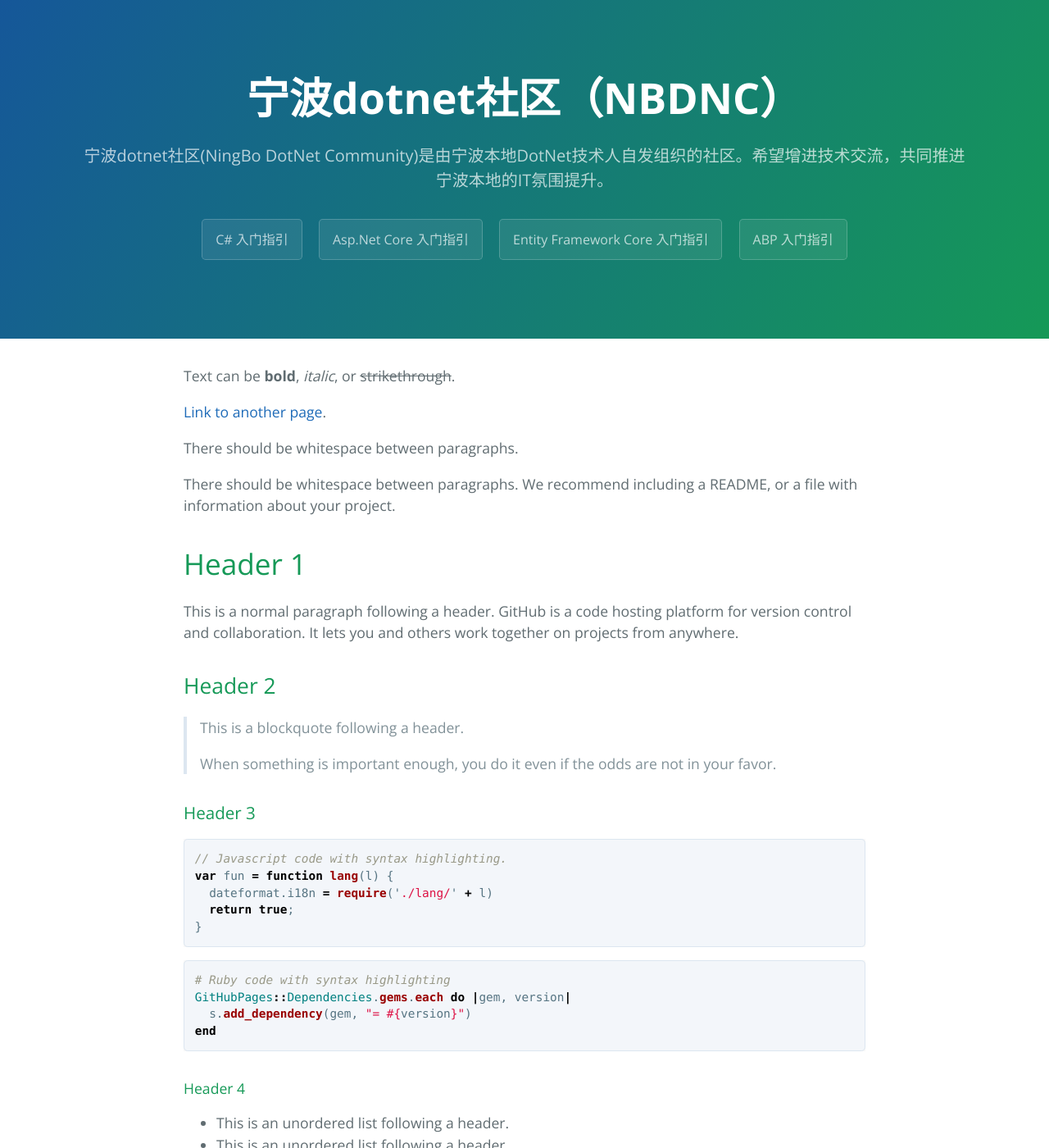
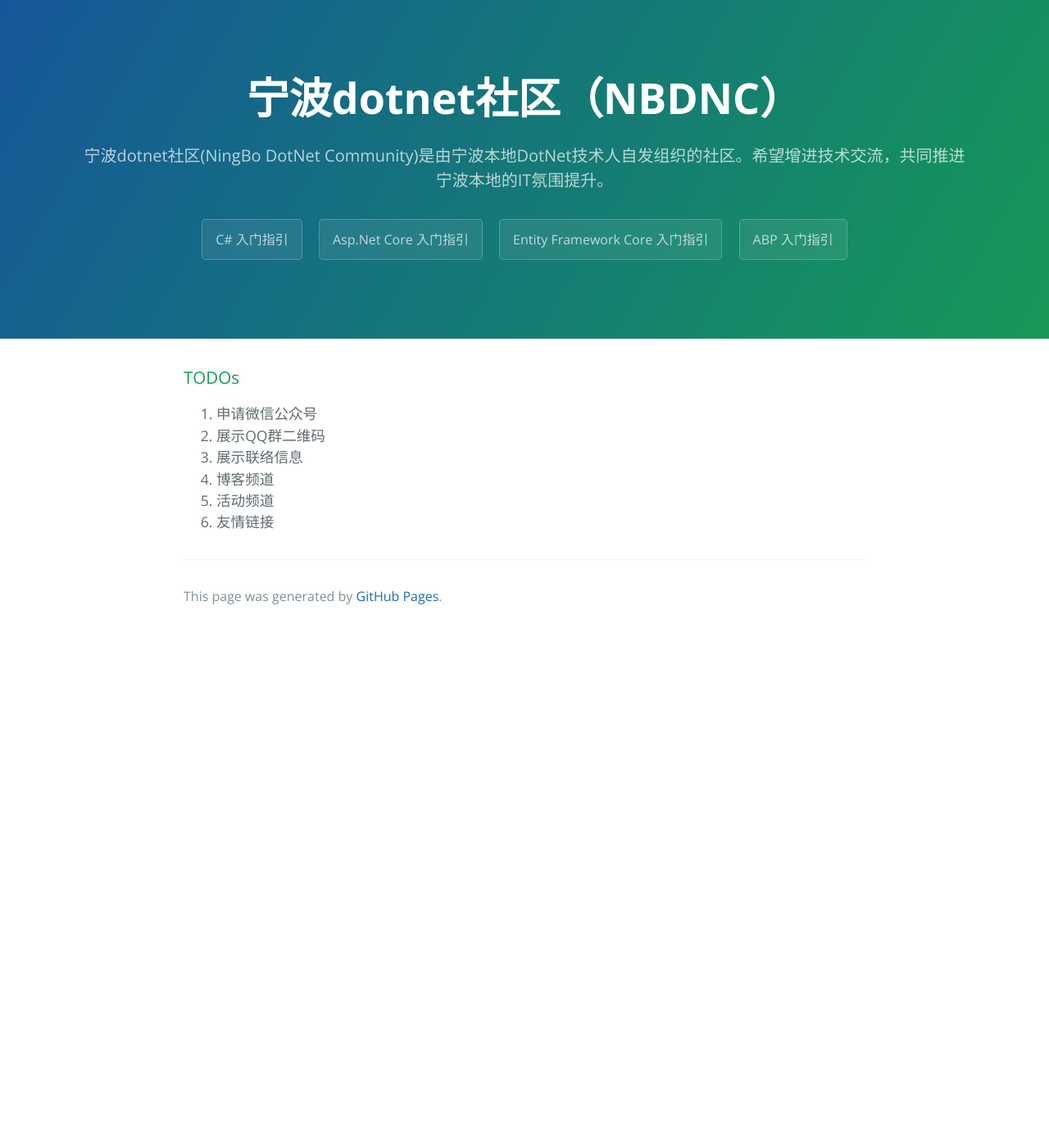
Before and after one commit to nbdnc/nbdnc.github.io, a Jekyll site: the page built from index.md, in a window 1280 px wide and 1400 px high. Shown: the whole window at 82% size. Built offline with Jekyll 4.4.1, drawn with Linux system fonts in a browser that asks for light colours; our own code applies the rules of GitHub Pages for plain Markdown files; some of the changed text lies outside the part shown.

Commit message:
update index.md

````diff
--- a/index.md
+++ b/index.md
@@ -2,122 +2,11 @@
 layout: default
 ---
 
-Text can be **bold**, _italic_, or ~~strikethrough~~.
+### TODOs
 
-[Link to another page](./another-page.html).
-
-There should be whitespace between paragraphs.
-
-There should be whitespace between paragraphs. We recommend including a README, or a file with information about your project.
-
-# Header 1
-
-This is a normal paragraph following a header. GitHub is a code hosting platform for version control and collaboration. It lets you and others work together on projects from anywhere.
-
-## Header 2
-
-> This is a blockquote following a header.
->
-> When something is important enough, you do it even if the odds are not in your favor.
-
-### Header 3
-
-```js
-// Javascript code with syntax highlighting.
-var fun = function lang(l) {
-  dateformat.i18n = require('./lang/' + l)
-  return true;
-}
-```
-
-```ruby
-# Ruby code with syntax highlighting
-GitHubPages::Dependencies.gems.each do |gem, version|
-  s.add_dependency(gem, "= #{version}")
-end
-```
-
-#### Header 4
-
-*   This is an unordered list following a header.
-*   This is an unordered list following a header.
-*   This is an unordered list following a header.
-
-##### Header 5
-
-1.  This is an ordered list following a header.
-2.  This is an ordered list following a header.
-3.  This is an ordered list following a header.
-
-###### Header 6
-
-| head1        | head two          | three |
-|:-------------|:------------------|:------|
-| ok           | good swedish fish | nice  |
-| out of stock | good and plenty   | nice  |
-| ok           | good `oreos`      | hmm   |
-| ok           | good `zoute` drop | yumm  |
-
-### There's a horizontal rule below this.
-
-* * *
-
-### Here is an unordered list:
-
-*   Item foo
-*   Item bar
-*   Item baz
-*   Item zip
-
-### And an ordered list:
-
-1.  Item one
-1.  Item two
-1.  Item three
-1.  Item four
-
-### And a nested list:
-
-- level 1 item
-  - level 2 item
-  - level 2 item
-    - level 3 item
-    - level 3 item
-- level 1 item
-  - level 2 item
-  - level 2 item
-  - level 2 item
-- level 1 item
-  - level 2 item
-  - level 2 item
-- level 1 item
-
-### Small image
-
-![Octocat](https://assets-cdn.github.com/images/icons/emoji/octocat.png)
-
-### Large image
-
-![Branching](https://guides.github.com/activities/hello-world/branching.png)
-
-
-### Definition lists can be used with HTML syntax.
-
-<dl>
-<dt>Name</dt>
-<dd>Godzilla</dd>
-<dt>Born</dt>
-<dd>1952</dd>
-<dt>Birthplace</dt>
-<dd>Japan</dd>
-<dt>Color</dt>
-<dd>Green</dd>
-</dl>
-
-```
-Long, single-line code blocks should not wrap. They should horizontally scroll if they are too long. This line should be long enough to demonstrate this.
-```
-
-```
-The final element.
-```
+1. 申请微信公众号
+1. 展示QQ群二维码
+1. 展示联络信息
+1. 博客频道
+1. 活动频道
+1. 友情链接
````
